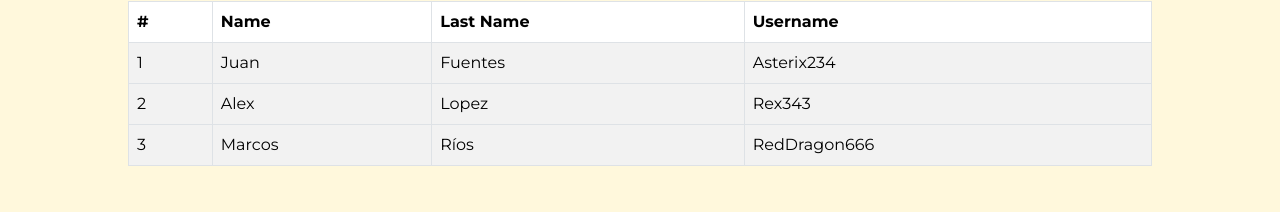
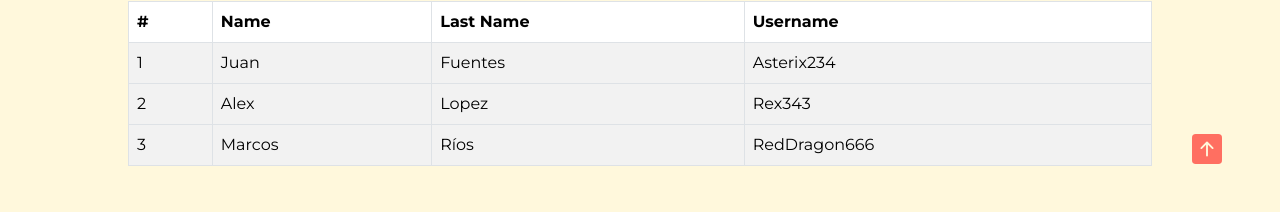
Before and after one commit to AnaSolF/freestyle_app, a Next.js app: page / in a window 1280 px wide. Shown: the part 588-800 px from the top of the page. Built offline with nearby package versions, Linux system fonts and the light colour scheme.

Commit message:
Agrego botón fixed con ancla

```diff
--- /dev/null
+++ b/src/Components/ButtonFixed.js
@@ -0,0 +1,14 @@
+import Link from 'next/link';
+import React from 'react';
+// import styles from "@/styles/buttonFixed.module.css"
+
+const ButtonFixed = () => {
+    return (
+
+    <Link className="button" href={"#arriba"}><svg xmlns="http://www.w3.org/2000/svg" width="30" height="30" fill="#FF6F61" className="bi bi-arrow-up-square-fill" viewBox="0 0 16 16">
+    <path d="M2 16a2 2 0 0 1-2-2V2a2 2 0 0 1 2-2h12a2 2 0 0 1 2 2v12a2 2 0 0 1-2 2zm6.5-4.5V5.707l2.146 2.147a.5.5 0 0 0 .708-.708l-3-3a.5.5 0 0 0-.708 0l-3 3a.5.5 0 1 0 .708.708L7.5 5.707V11.5a.5.5 0 0 0 1 0"/>
+  </svg></Link>
+  )
+}
+
+export default ButtonFixed
--- a/src/Components/Main.js
+++ b/src/Components/Main.js
@@ -7,12 +7,13 @@ import { useMainContextProvider } from "@/Context/MainContextProvider";
 import Tablas from "./Tablas";
 import Articulo from "./Articulo";
 import Contacto from "@/pages/Contacto";
+import ButtonFixed from "./ButtonFixed";
 
 const Main = () => {
   const { isVisible } = useMainContextProvider();
 
   return (
-    <div className={styles.container}>
+    <div className={styles.container} id="arriba">
       <header className={styles.header}>
         <ul className={styles.socialNavBar}>
           <li>
@@ -64,6 +65,7 @@ const Main = () => {
       {!isVisible && <Tablas />}
       <div className={styles.foo}>
         <Contacto />
+        <ButtonFixed />
         <Footer />
       </div>
     </div>
--- a/src/pages/Contacto.js
+++ b/src/pages/Contacto.js
@@ -3,6 +3,7 @@ import Form from "react-bootstrap/Form";
 import styles from "@/styles/contacto.module.css";
 import NavBar from "@/Components/NavBar";
 import Footer from "@/Components/Footer";
+import { Button } from "react-bootstrap";
 // import { useMainContextProvider } from "@/Context/MainContextProvider";
 // import Tablas from "@/Components/Tablas";
 // import Articulo from "@/Components/Articulo";
@@ -22,6 +23,7 @@ const Contacto = () => {
             <Form.Label>Example textarea</Form.Label>
             <Form.Control as="textarea" rows={3} />
           </Form.Group>
+          <Button variant="outline-success" style={{float:"right"}}>Enviar</Button>
         </Form>
       </div>
     </>
--- a/src/styles/globals.css
+++ b/src/styles/globals.css
@@ -26,3 +26,12 @@ a {
 li{
   list-style-type: none;
 }
+
+.button {
+  position: fixed;
+  bottom: 0.5rem;
+  right: 0.5rem;
+  margin-right: 50px;
+  margin-bottom: 40px;
+  z-index: 999;
+}
```
